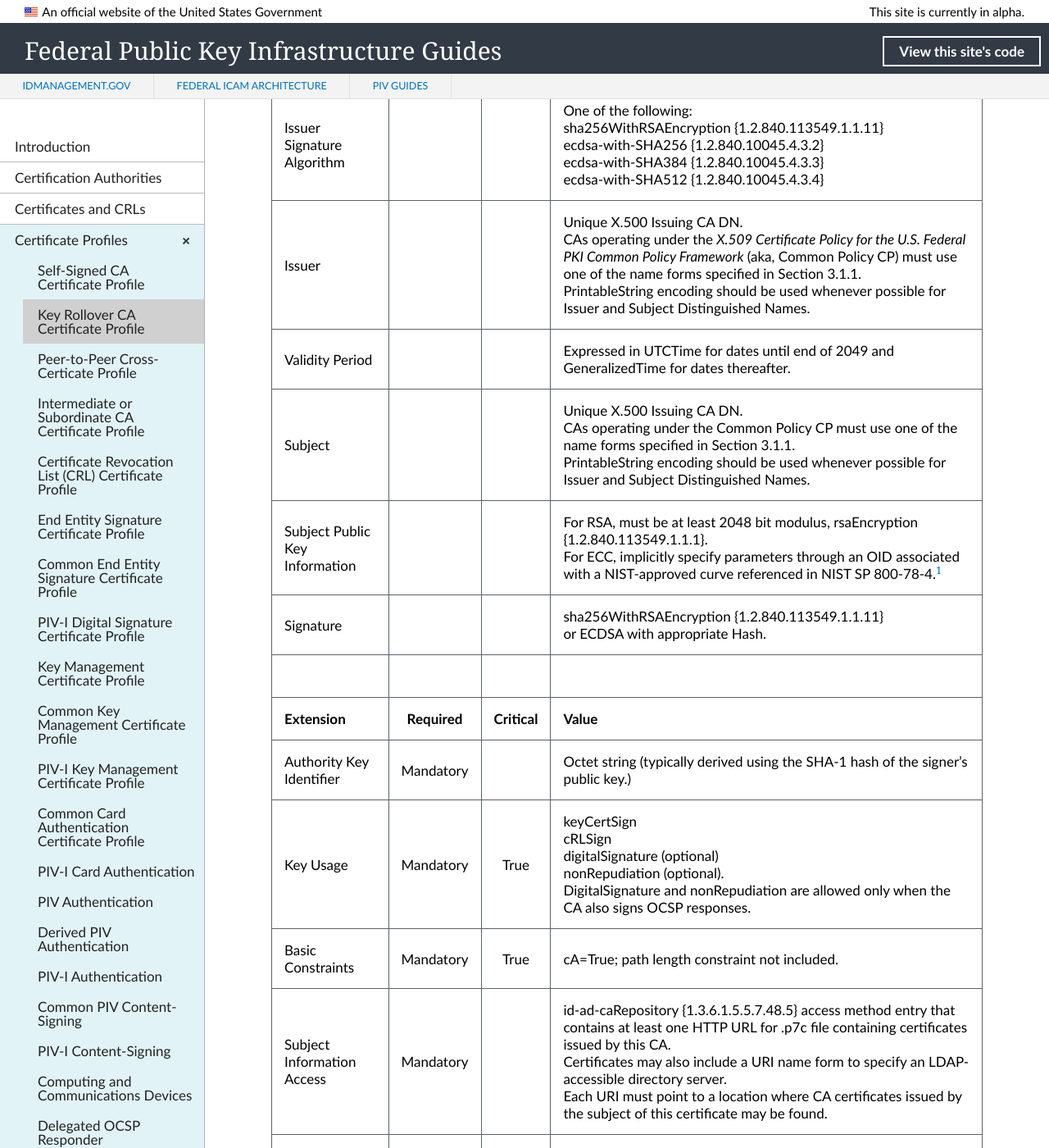
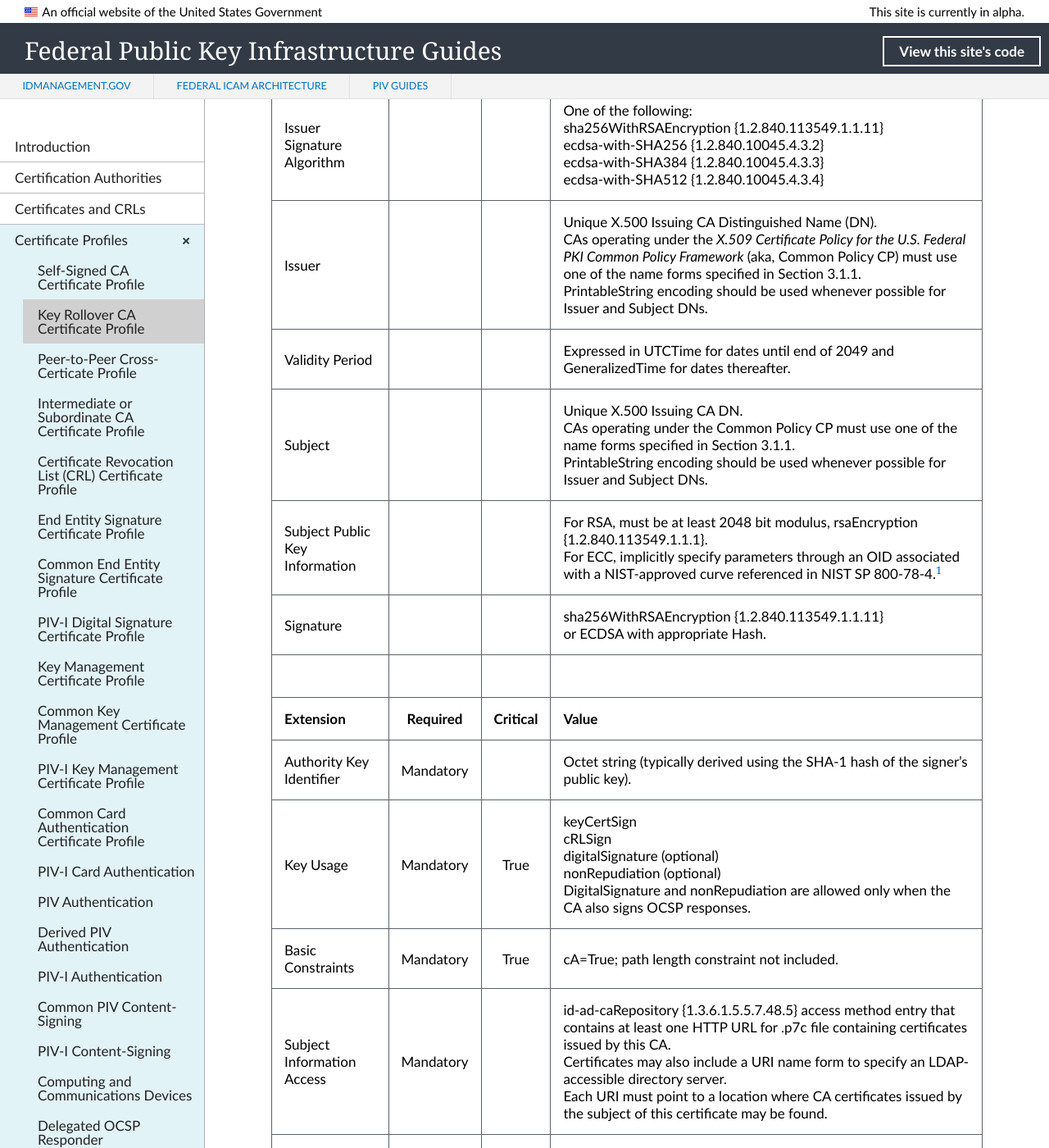
Before and after one commit to GSA/fpki-guides, a Jekyll site: the page built from _profiles/02_key_rollover_ca.md, in a window 1280 px wide and 1400 px high, scrolled down 389 px. Shown: the whole window at 82% size. Built offline with Jekyll 4.4.1, drawn with Linux system fonts in a browser that asks for light colours; nearby versions of some CDN libraries; library files that are not in the unit come from our copies.

Commit message:
Update 02_key_rollover_ca.md
Content changes and formatting

```diff
--- a/_profiles/02_key_rollover_ca.md
+++ b/_profiles/02_key_rollover_ca.md
@@ -11,15 +11,15 @@
 | Version   |       |       | V3 (2)                                 |
 | Serial Number   |       |       | Must be a unique, positive number. |
 | Issuer Signature Algorithm   |       |       |  One of the following: <br>sha256WithRSAEncryption {1.2.840.113549.1.1.11} <br>ecdsa-with-SHA256 {1.2.840.10045.4.3.2} <br>ecdsa-with-SHA384 {1.2.840.10045.4.3.3} <br>ecdsa-with-SHA512 {1.2.840.10045.4.3.4} |
-| Issuer   |       |       |  Unique X.500 Issuing CA DN. <br>CAs operating under the _X.509 Certificate Policy for the U.S. Federal PKI Common Policy Framework_ (aka, Common Policy CP) must use one of the name forms specified in Section 3.1.1.<br>PrintableString encoding should be used whenever possible for Issuer and Subject Distinguished Names. |
+| Issuer   |       |       |  Unique X.500 Issuing CA Distinguished Name (DN). <br>CAs operating under the _X.509 Certificate Policy for the U.S. Federal PKI Common Policy Framework_ (aka, Common Policy CP) must use one of the name forms specified in Section 3.1.1.<br>PrintableString encoding should be used whenever possible for Issuer and Subject DNs. |
 | Validity Period   |       |       |  Expressed in UTCTime for dates until end of 2049 and GeneralizedTime for dates thereafter.  |
-| Subject   |       |       |   Unique X.500 Issuing CA DN.<br>CAs operating under the Common Policy CP must use one of the name forms specified in Section 3.1.1.<br>PrintableString encoding should be used whenever possible for Issuer and Subject Distinguished Names.  |
+| Subject   |       |       |   Unique X.500 Issuing CA DN.<br>CAs operating under the Common Policy CP must use one of the name forms specified in Section 3.1.1.<br>PrintableString encoding should be used whenever possible for Issuer and Subject DNs.  |
 | Subject Public Key Information   |       |       |   For RSA, must be at least 2048 bit modulus, rsaEncryption {1.2.840.113549.1.1.1}.<br>For ECC, implicitly specify parameters through an OID associated with a NIST-approved curve referenced in NIST SP 800-78-4.<sup>[1](#1)</sup>   |
 | Signature   |       |       |   sha256WithRSAEncryption {1.2.840.113549.1.1.11}<br>or ECDSA with appropriate Hash.   |
 |               |                 |              |                                       |
 | **Extension** |  **Required**   | **Critical** | **Value**                             |
-| Authority Key Identifier  | Mandatory |  |  Octet string (typically derived using the SHA-1 hash of the signer’s public key.) |
-| Key Usage  | Mandatory | True |  keyCertSign<br>cRLSign<br>digitalSignature (optional)<br>nonRepudiation (optional).<br>DigitalSignature and nonRepudiation are allowed only when the CA also signs OCSP responses. |
+| Authority Key Identifier  | Mandatory |  |  Octet string (typically derived using the SHA-1 hash of the signer’s public key). |
+| Key Usage  | Mandatory | True |  keyCertSign<br>cRLSign<br>digitalSignature (optional)<br>nonRepudiation (optional)<br>DigitalSignature and nonRepudiation are allowed only when the CA also signs OCSP responses. |
 | Basic Constraints   | Mandatory | True |  cA=True; path length constraint not included. |
 | Subject Information Access   | Mandatory |  |  id-ad-caRepository {1.3.6.1.5.5.7.48.5} access method entry that contains at least one HTTP URL for .p7c file containing certificates issued by this CA.<br>Certificates may also include a URI name form to specify an LDAP-accessible directory server.<br>Each URI must point to a location where CA certificates issued by the subject of this certificate may be found.  |
 | Subject Key Identifier   | Mandatory |  | Octet string (typically derived using the SHA-1 hash of the subject public key).   |
```
